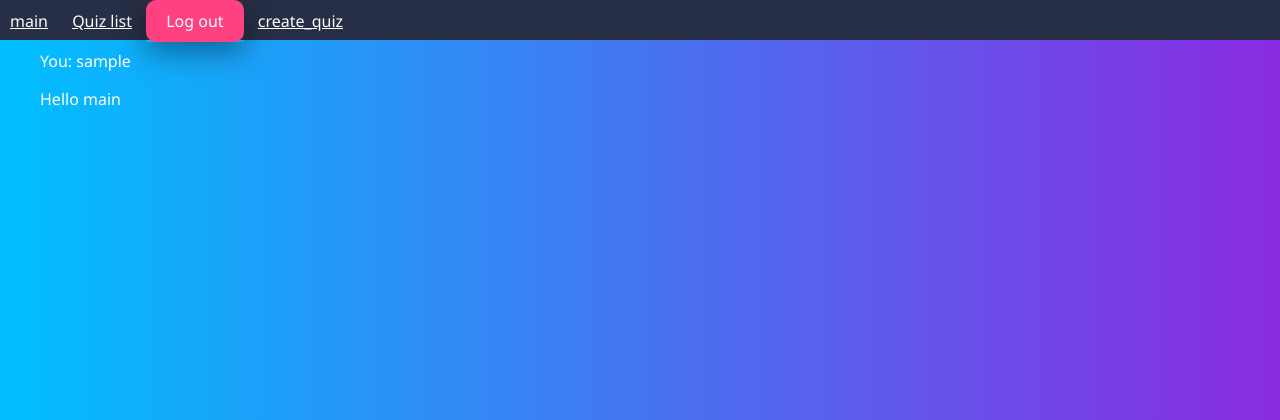
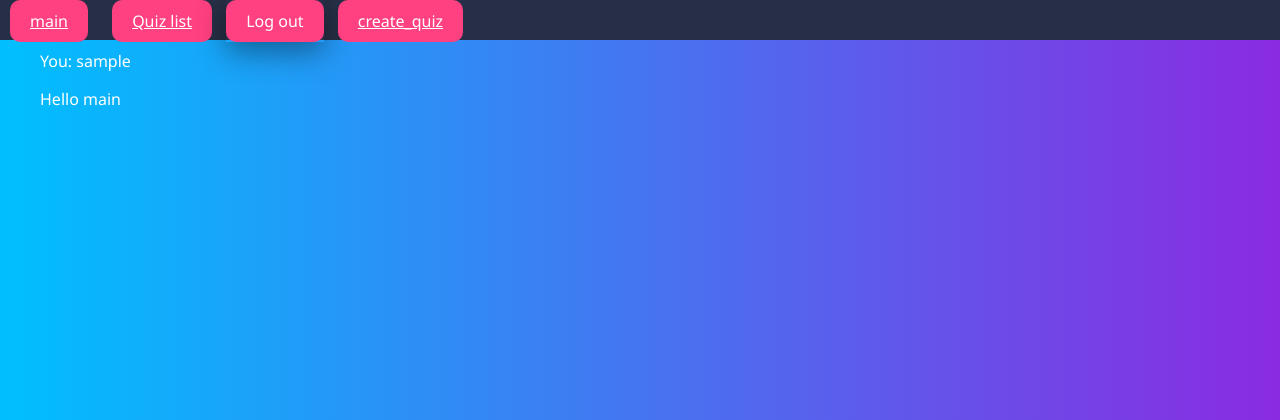
Before and after one commit to DmitrHop/quiz, a Django app: page / in a window 1280 px wide. Shown: the top 420 px of the page. Run offline with Django 5.2, Linux system fonts and the light colour scheme; a user stored in the database is signed in; tables that the repository leaves empty hold one stand-in row (values such as "Sample post"); parts of the project's set-up code (start-up, migrations or seed data) failed here and were passed over.

Commit message:
change css

```diff
--- a/quiz_proj/main/static/css/styles.css
+++ b/quiz_proj/main/static/css/styles.css
@@ -102,17 +102,14 @@ form
 
 .button
 {
-    display: inline-block;
-    width: 100px;
-    /* height: 30px; */
-    background: var(--but-col);
-    color: white;
-    font-size: 20px;
-    border: 2px solid;
-    border-radius: 10px;
-    border-color: var(--but-border-col);
-    text-align: center;
-    text-decoration: none;
+  background-color: #ff4081;
+  border: none;
+  padding: 10px 20px;
+  border-radius: 10px;
+  color: #fff;
+  font-size: 16px;
+  cursor: pointer;
+  transition: background 0.3s;
 }
 
 .button:hover
--- a/quiz_proj/main/templates/pattern.html
+++ b/quiz_proj/main/templates/pattern.html
@@ -12,8 +12,8 @@
 <body>
 	<div class = "header">
 
-		<a href = "{% url 'main' %}">main</a>
-		<a href = "{% url 'quiz_list' %}">Quiz list</a>
+		<a class = "button" href = "{% url 'main' %}">main</a>
+		<a class = "button" href = "{% url 'quiz_list' %}">Quiz list</a>
 		{% if user.is_authenticated %}
 		<form class = "common_btn" action="{% url 'logout' %}" method="post">
 
@@ -23,10 +23,10 @@
 
 		</form>
 
-		<a href = "{% url 'create_quiz' %}">create_quiz</a>
+		<a class = "button" href = "{% url 'create_quiz' %}">create_quiz</a>
 		{% else %}
-		<a class = "to_end" href = "{% url 'login' %}">login</a>
-		<a class = "to_end" href = "{% url 'register' %}">register</a>
+		<a class = "button" class = "to_end" href = "{% url 'login' %}">login</a>
+		<a class = "button" class = "to_end" href = "{% url 'register' %}">register</a>
 		{% endif %}
 	</div>
 	<div class = "main">
```
